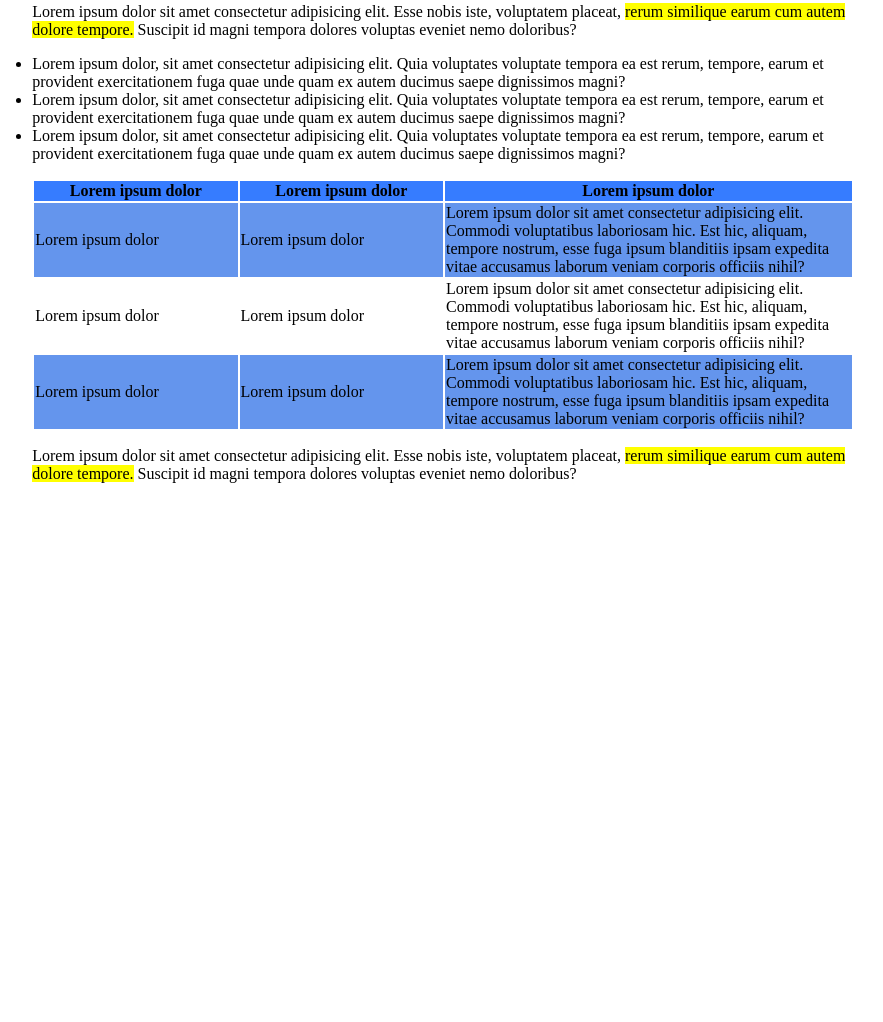
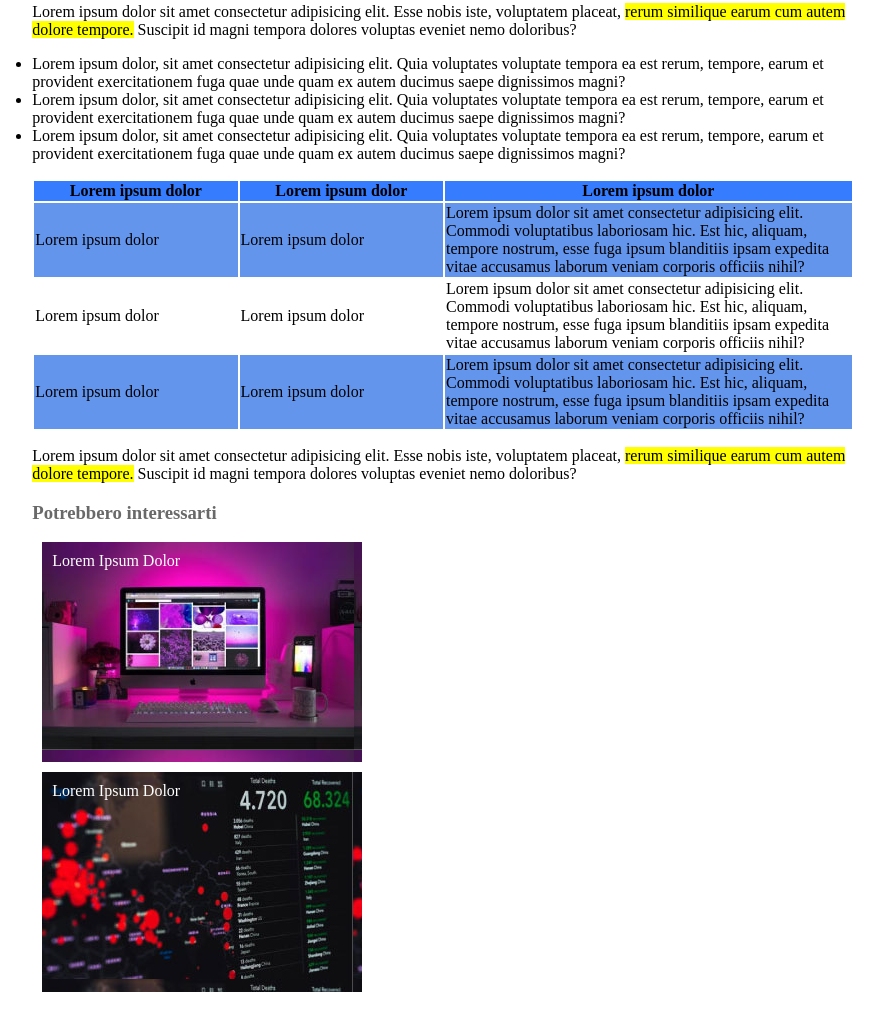
Before and after one commit to Flopiras/html-css-booleaner, a plain HTML site: page index.html in a window 1280 px wide. Shown: the part 993-2015 px from the top of the page, without its empty margins (197-1080 px from the left). Before the commit the page ends 1506 px from the top, so only its background shows below. Drawn offline with Linux system fonts and the light colour scheme; a web font is replaced by a local one.

Commit message:
added footer

```diff
--- a/css/style.css
+++ b/css/style.css
@@ -39,3 +39,23 @@ thead{
 .colored{
     background-color: cornflowerblue;
 }
+
+footer > h3{
+    color: dimgray;
+}
+
+footer > div{
+    height: 200px;
+    width: 300px;
+    margin: 10px;
+    color: white;
+    padding: 10px;
+}
+
+#first_advised{
+    background-image: url(../img/monitor.jpg);
+}
+
+#second_advised{
+    background-image: url(../img/graph.jpg);
+}
--- a/index.html
+++ b/index.html
@@ -124,7 +124,12 @@
         </main>
 
         <footer>
+            <h3>Potrebbero interessarti</h3>
             <!-- immagini con scritta sovrapposta -->
+
+            <div id="first_advised">Lorem Ipsum Dolor</div>
+            <div id="second_advised">Lorem Ipsum Dolor</div>
+
         </footer>
     </div>
 </body>
```
